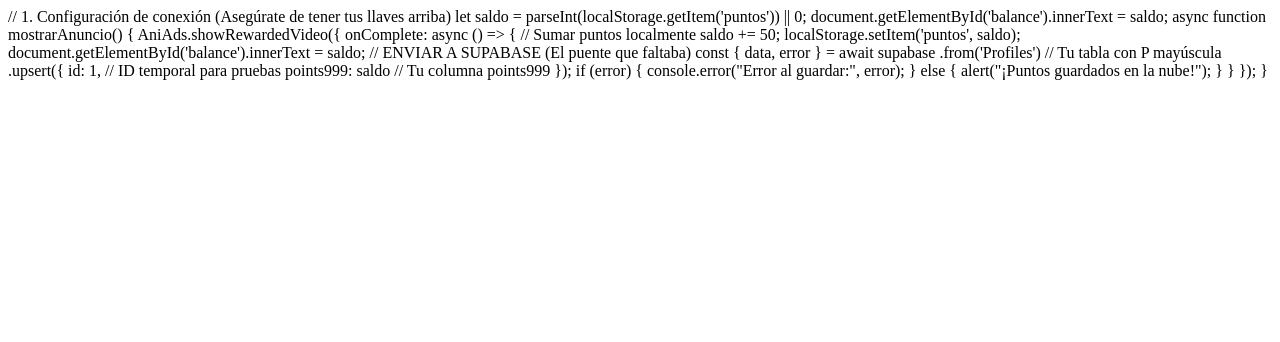
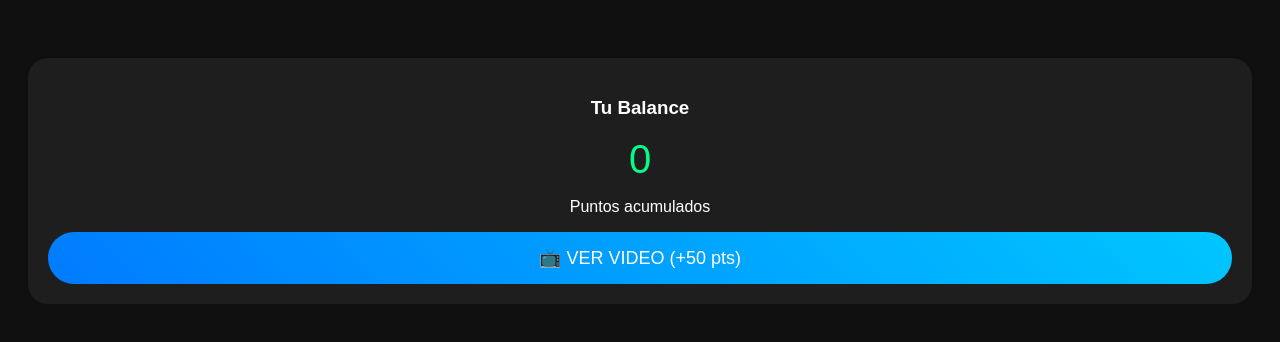
Before and after one commit to erickjcpcruz-ops/Mi-primera-app, a website: page index.html in a window 1280 px wide. Drawn offline with nearby package versions, Linux system fonts and the light colour scheme.

Commit message:
Update index.html

```diff
--- a/index.html
+++ b/index.html
@@ -1,28 +1,51 @@
-// 1. Configuración de conexión (Asegúrate de tener tus llaves arriba)
-let saldo = parseInt(localStorage.getItem('puntos')) || 0;
-document.getElementById('balance').innerText = saldo;
+<!DOCTYPE html>
+<html lang="es">
+<head>
+    <meta charset="UTF-8">
+    <meta name="viewport" content="width=device-width, initial-scale=1.0">
+    <title>Mega Reward Bot</title>
+    <script src="https://unpkg.com/@supabase/supabase-js@2"></script>
+    <style>
+        body { background: #0f0f0f; color: white; font-family: sans-serif; text-align: center; padding-top: 50px; }
+        .card { background: #1e1e1e; padding: 20px; border-radius: 20px; margin: 0 20px; }
+        .puntos { font-size: 40px; color: #00ff88; margin: 10px 0; }
+        .btn-main { background: linear-gradient(45deg, #007bff, #00c6ff); border: none; color: white; padding: 15px 30px; border-radius: 50px; font-size: 18px; cursor: pointer; width: 100%; }
+    </style>
+</head>
+<body>
+    <div class="card">
+        <h3>Tu Balance</h3>
+        <div class="puntos" id="balance">0</div>
+        <p>Puntos acumulados</p>
+        <button class="btn-main" onclick="mostrarAnuncio()">📺 VER VIDEO (+50 pts)</button>
+    </div>
 
-async function mostrarAnuncio() {
-    AniAds.showRewardedVideo({
-        onComplete: async () => {
-            // Sumar puntos localmente
+    <script>
+        // CONFIGURACIÓN DE SUPABASE
+        const supabaseUrl = 'https://ztoscymfplscnyybzzij.supabase.co'; // Ya la saqué de tu captura
+        const supabaseKey = 'TU_API_KEY_AQUÍ'; // Pégala aquí (la que dice 'anon' o 'public')
+        const supabase = supabase.createClient(supabaseUrl, supabaseKey);
+
+        let saldo = parseInt(localStorage.getItem('puntos')) || 0;
+        document.getElementById('balance').innerText = saldo;
+
+        async function mostrarAnuncio() {
+            // Simulamos el video. Al terminar:
             saldo += 50;
+            document.getElementById('balance').innerText = saldo;
             localStorage.setItem('puntos', saldo);
-            document.getElementById('balance').innerText = saldo;
 
-            // ENVIAR A SUPABASE (El puente que faltaba)
-            const { data, error } = await supabase
-                .from('Profiles') // Tu tabla con P mayúscula
+            // GUARDAR EN TU TABLA "profiles" (la que tiene telegram_id)
+            const { error } = await supabase
+                .from('profiles')
                 .upsert({
-                    id: 1, // ID temporal para pruebas
-                    points999: saldo // Tu columna points999
+                    telegram_id: 1, // Cambia esto por tu ID real después
+                    total_points: saldo
                 });
 
-            if (error) {
-                console.error("Error al guardar:", error);
-            } else {
-                alert("¡Puntos guardados en la nube!");
-            }
+            if (error) console.log("Error:", error.message);
+            else alert("¡Puntos guardados en Supabase!");
         }
-    });
-}
+    </script>
+</body>
+</html>
```
